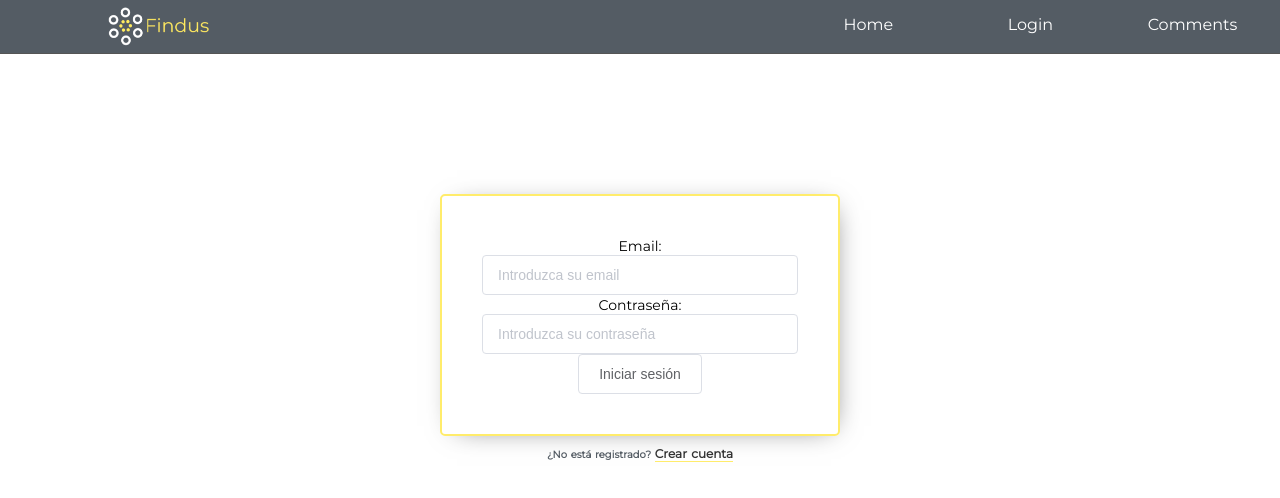
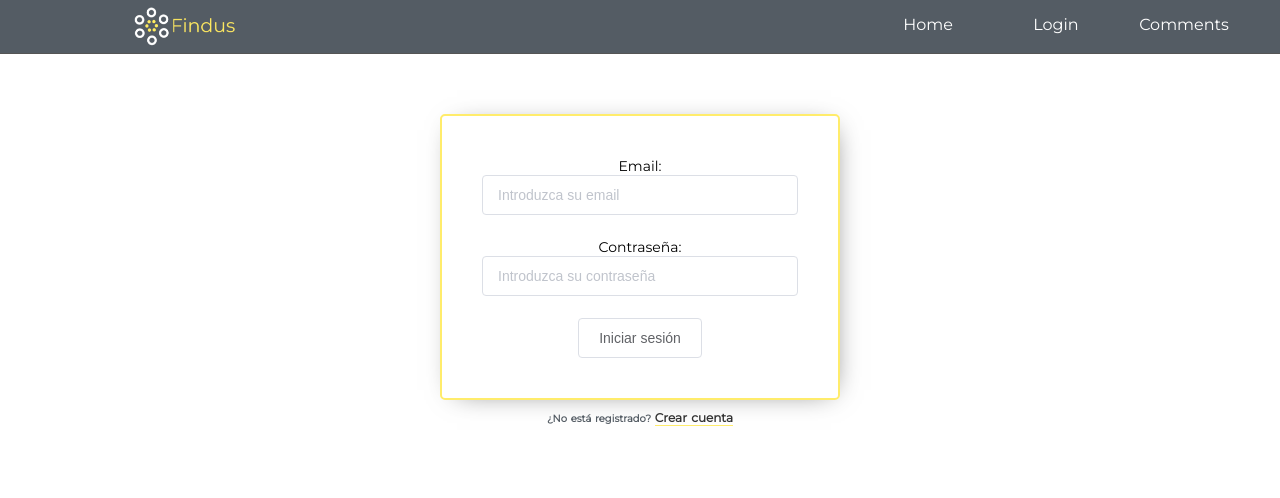
Before and after one commit to fcojalvarez/Findus, a Nuxt app: page /Login in a window 1280 px wide. Shown: the top 498 px of the page. Built offline with nearby package versions, Linux system fonts and the light colour scheme.

Commit message:
fix empty login error or incorrect email

```diff
--- a/components/Login.vue
+++ b/components/Login.vue
@@ -2,33 +2,44 @@
     <div class="container">
         <div class="formLog" v-show="showLogin">
             <div class="border borderFormLogin">
+
+                <el-form class="demo-dynamic">
                     <span class="title">Email:</span>
+                    <el-form-item prop="email">
                         <el-input placeholder="Introduzca su email" v-model="email"></el-input>
+                    </el-form-item>
+                    <span class="title">Contraseña:</span>
+                    <el-form-item prop="password">
+                        <el-input placeholder="Introduzca su contraseña" v-model="password" show-password></el-input>
+                    </el-form-item>
+                    <el-button @click.prevent="login">Iniciar sesión</el-button>
+                </el-form>
 
-                <span class="title">Contraseña:</span>
-                <el-input placeholder="Introduzca su contraseña" v-model="password" show-password></el-input>
-
-                <el-button @click.prevent="login">Iniciar sesión</el-button>
             </div>
             <h3 class="notLogin">¿No está registrado? <span @click.prevent="showregisterLogin" class="createAccount">Crear cuenta</span></h3>
         </div>
 
         <div class="formRegister" v-show="showRegister">
-            <div class="border borderFormRegister">
+
+            <el-form class="border borderFormRegister">
                 <span class="title">Nombre:</span>
+                <el-form-item>
                     <el-input placeholder="Introduzca su nombre" v-model="name"></el-input>
-
+                </el-form-item>
                 <span class="title">Apellidos:</span>
+                <el-form-item>
                     <el-input placeholder="Introduzca sus apellidos" v-model="surname"></el-input>
-
+                </el-form-item>
                 <span class="title">Email:</span>
+                <el-form-item>
                     <el-input placeholder="Introduzca su email" v-model="email"></el-input>
-
+                </el-form-item>
                 <span class="title">Contraseña:</span>
+                <el-form-item>
                     <el-input placeholder="Introduzca su contraseña" v-model="password" show-password></el-input>
-
+                </el-form-item>
                 <el-button @click.prevent="createUser">Crear cuenta</el-button>
-            </div>
+            </el-form>
             <h3 class="notLogin">¿Tienes cuenta? <span @click.prevent="showFormLogin" class="createAccount">Inicia sesión</span></h3>
         </div>
         <div v-show="isAuth">
@@ -61,7 +72,13 @@ export default {
     },
     methods:{
         checkAuth(){
-            this.isAuth = window.localStorage.getItem("token")!= null
+            const token = window.localStorage.getItem('token')
+            this.isAuth = token!= null
+
+            if(token!== null){
+                let tokenDecoded = jwt_decode(token)
+                this.userName = tokenDecoded.name
+            }
         },
         async createUser(){
             let newUser = {
@@ -86,22 +103,35 @@ export default {
                 password: this.password
             }
 
+            const validatedEmail = this.validatedEmail(loginData.email)
+
+            if( loginData.email !== '' && loginData.password !== '' && validatedEmail){
                 try {
                     let response = await this.$axios.post('login', loginData)
                     window.localStorage.setItem('token', response.data.token)
 
-                let tokenDecoded = jwt_decode(response.data.token)
-                this.userName = tokenDecoded.name
-
                     this.checkAuth();
                     this.limpiarFormulario();
                 } catch (err) {
-                console.log(`No se ha podido iniciar sesión. message: ${err}.`)
+                    alert('Mostrar error en notificación: Email o contraseña incorrectos.')
+                }
+                return
+            }
+            alert('Mostrar error en notificación: Debe introducir un email válido.')
+        },
+        validatedEmail(email) {
+            const emailRegex = /^[-\w.%+]{1,64}@(?:[A-Z0-9-]{1,63}\.){1,125}[A-Z]{2,63}$/i;
+
+            if (emailRegex.test(email)) {
+                return true
+            } else {
+                return false
             }
         },
         async logout(){
             window.localStorage.removeItem("token")
             this.checkAuth()
+            this.prueba = 'Login'
         },
         limpiarFormulario(){
             this.name = ""
@@ -198,11 +228,9 @@ el-button{
     .borderFormRegister{
         padding: 50px 80px;
     }
-    .border{
-        margin-top:80px;
-    }
     .formRegister{
         width: 500px;
+        margin: 30px 0;
     }
 }
 </style>
--- a/components/MainNav.vue
+++ b/components/MainNav.vue
@@ -4,7 +4,7 @@
         <nuxt-link to="/" class="divLogo">
         <img class="logo" src="@/static/Findus_light_larg.png" alt="Imagen logo findus">
         </nuxt-link>
-      <div class="divLogin">
+      <div class="divNav">
         <span class="login"><nuxt-link class="link" to="/">Home</nuxt-link></span>
         <span class="login"><nuxt-link class="link" to="/login">Login</nuxt-link></span>
         <span class="login"><nuxt-link class="link" to="/comments">Comments</nuxt-link></span>
@@ -60,13 +60,15 @@ a{
     margin-right: auto;
     margin-left: 100px;
   }
-  .divLogin{
-    width: 38%;
+  .divNav{
+    width: 30%;
     display: flex;
   }
   .login{
     padding-bottom: 0;
     padding-top: 15px;
+    display: flex;
+    justify-content: space-around;
   }
   .link:hover {
     color:var(--color-primary);
--- /dev/null
+++ b/components/Prueba.vue
@@ -0,0 +1,26 @@
+<template>
+    <el-form :model="dynamicValidateForm" ref="dynamicValidateForm" label-width="120px" class="demo-dynamic">
+  <el-form-item
+    prop="email"
+    label="Email"
+    :rules="[
+      { required: true, message: 'Please input email address', trigger: 'blur' },
+      { type: 'email', message: 'Please input correct email address', trigger: ['blur', 'change'] }
+    ]"
+  >
+    <el-input v-model="dynamicValidateForm.email"></el-input>
+
+  </el-form-item>
+</el-form>
+</template>
+<script>
+  export default {
+    data() {
+      return {
+        dynamicValidateForm: {
+          email: ''
+        }
+      };
+    }
+  }
+</script>
--- a/pages/comments.vue
+++ b/pages/comments.vue
@@ -3,17 +3,21 @@
         <FormComment></FormComment>
         <hr>
         <Comments></Comments>
+        <hr>
+        <Prueba></Prueba>
     </div>
 </template>
 
 <script>
 import FormComment from '@/components/FormComment'
 import Comments from '@/components/Comments'
+import Prueba from '@/components/Prueba'
 
 export default {
     components: {
         FormComment,
-        Comments
+        Comments,
+        Prueba
     }
 }
 </script>
```
Lines whose indentation alone changed are shown as unchanged.
